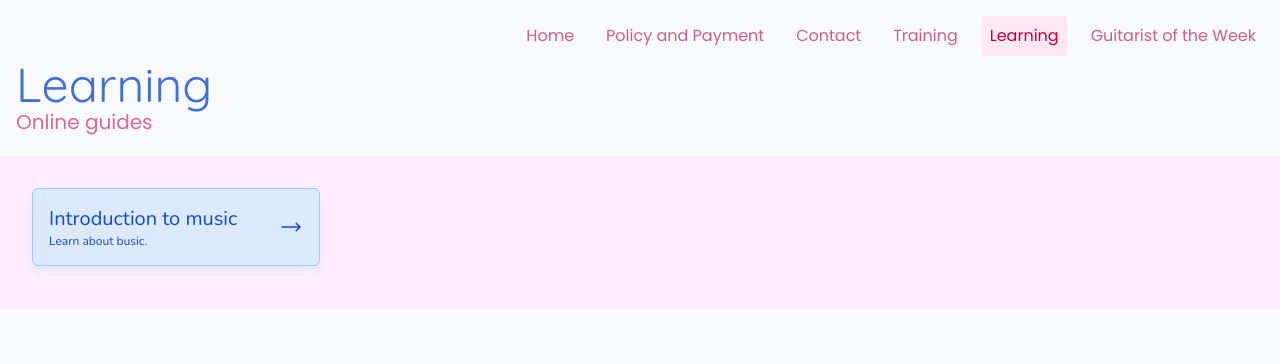
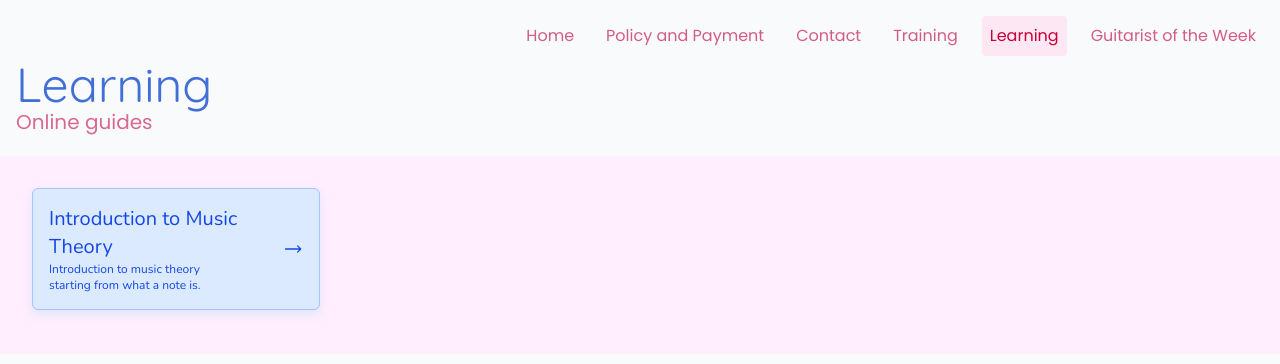
Before and after one commit to BenSievert/bensmusic.io, a SvelteKit app: page /learning in a window 1280 px wide. Shown: the top 364 px of the page. Built offline with nearby package versions, Linux system fonts and the light colour scheme.

Commit message:
description

```diff
--- a/src/routes/learning/+page.svelte
+++ b/src/routes/learning/+page.svelte
@@ -3,9 +3,9 @@
   import Section from '../../components/Section.svelte';
   const lessons = [
     {
-      title: `Introduction to music`,
+      title: `Introduction to Music Theory`,
       link: `introduction`,
-      desc: `Learn about busic.`
+      desc: `Introduction to music theory starting from what a note is.`
     }
   ];
 </script>
```
